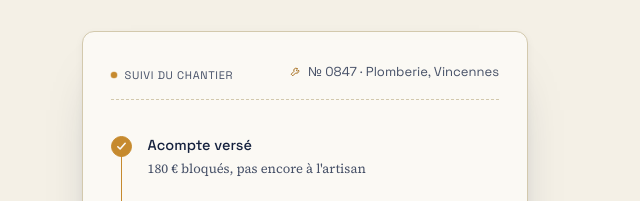
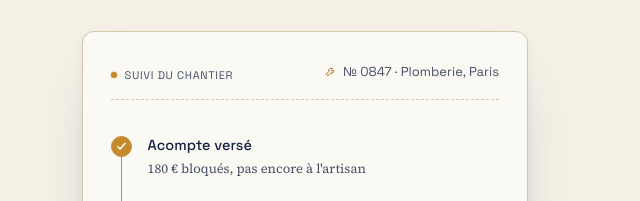
Before and after one commit to lorena22222/chantier-clair, a website: page index.html in a window 1280 px wide. Shown: the part 201-402 px from the top of the page, 640-1280 px from the left. Drawn offline with nearby package versions, Linux system fonts and the light colour scheme.

Commit message:
Remplace Vincennes par Paris dans le ticket du hero
Une ville de banlieue precise dans le tout premier visuel du site
pouvait donner l'impression que le service se limite a cet endroit.
Paris est reconnu par tous les visiteurs de la zone couverte.

Co-Authored-By: Claude Sonnet 5 <noreply@anthropic.com>

```diff
--- a/index.html
+++ b/index.html
@@ -60,7 +60,7 @@
       </div>
     </div>
     <div class="ticket">
-      <div class="ticket-head"><span class="t-label"><span class="t-live"></span>Suivi du chantier</span><span class="t-id"><svg class="trade-icon" viewBox="0 0 24 24" fill="none" aria-hidden="true"><path d="M14.7 6.3a4 4 0 0 0-5.4 5.4L4 17l3 3 5.3-5.3a4 4 0 0 0 5.4-5.4l-2.3 2.3-2-2 2.3-2.3z" stroke="currentColor" stroke-width="1.8" stroke-linecap="round" stroke-linejoin="round"/></svg>№ 0847 · Plomberie, Vincennes</span></div>
+      <div class="ticket-head"><span class="t-label"><span class="t-live"></span>Suivi du chantier</span><span class="t-id"><svg class="trade-icon" viewBox="0 0 24 24" fill="none" aria-hidden="true"><path d="M14.7 6.3a4 4 0 0 0-5.4 5.4L4 17l3 3 5.3-5.3a4 4 0 0 0 5.4-5.4l-2.3 2.3-2-2 2.3-2.3z" stroke="currentColor" stroke-width="1.8" stroke-linecap="round" stroke-linejoin="round"/></svg>№ 0847 · Plomberie, Paris</span></div>
       <div class="timeline">
         <div class="stage done"><div class="stage-dot"><svg viewBox="0 0 24 24" fill="none"><path d="M4 12.5 L9 17.5 L20 5" stroke="#FBF9F4" stroke-width="3.5" stroke-linecap="round" stroke-linejoin="round"/></svg></div><div><div class="stage-title">Acompte versé</div><div class="stage-sub">180 € bloqués, pas encore à l'artisan</div></div></div>
         <div class="stage done"><div class="stage-dot"><svg viewBox="0 0 24 24" fill="none"><path d="M4 12.5 L9 17.5 L20 5" stroke="#FBF9F4" stroke-width="3.5" stroke-linecap="round" stroke-linejoin="round"/></svg></div><div><div class="stage-title">Intervention réalisée</div><div class="stage-sub">Photos avant/après ajoutées</div></div></div>
```
